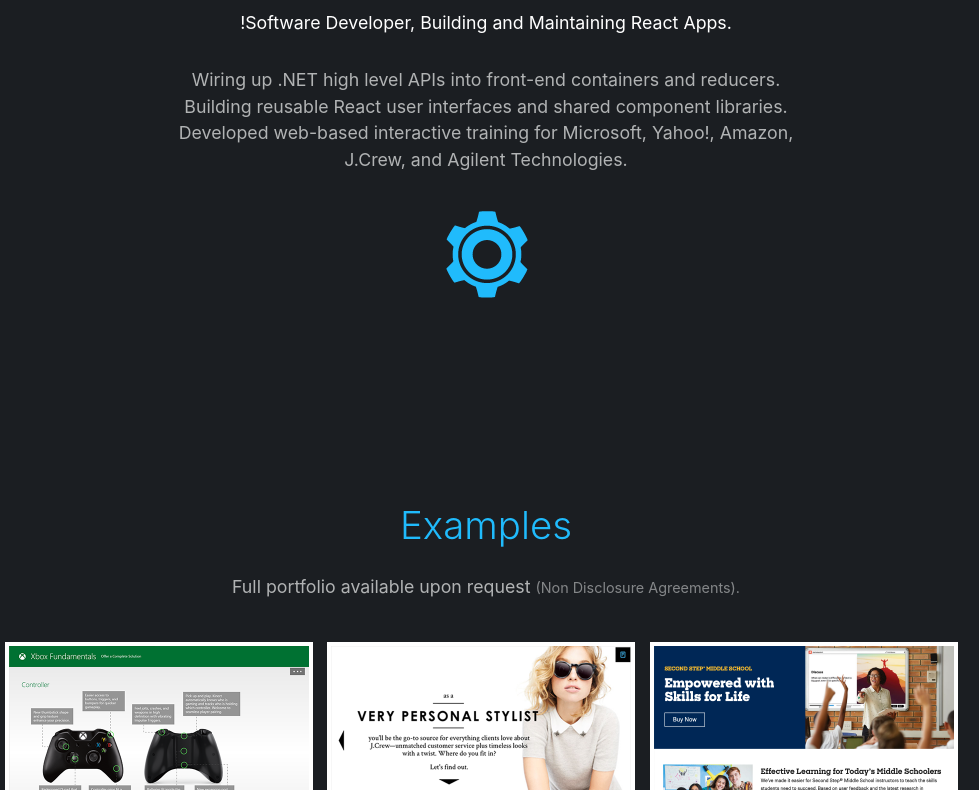
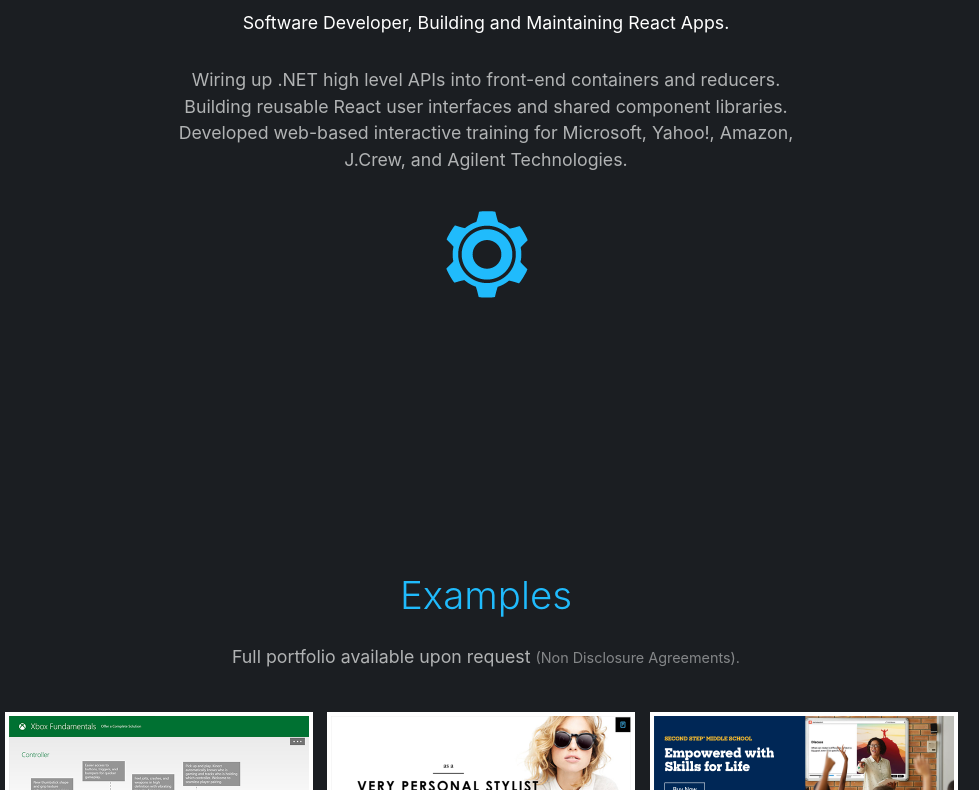
Before and after one commit to punchjay/denova-home, a plain HTML site: page index.html in a window 1280 px wide. Shown: the part 208-998 px from the top of the page, without its empty margins (154-1133 px from the left). Drawn offline with nearby package versions, Linux system fonts and the light colour scheme.

Commit message:
design updates03

```diff
--- a/global/global.less
+++ b/global/global.less
@@ -108,7 +108,7 @@
   background: @dark-gray;
   color: @text-gray;
   text-align: center;
-  padding: 150px 0 50px;
+  padding: 150px 0 120px;
   overflow: hidden;
   position: relative;
   white-space: normal;
--- a/index.html
+++ b/index.html
@@ -34,7 +34,7 @@
         <article id="bt-one-anchor" class="section01">
             <div class="container">
                 <h1 class="b-slide">Hello, I'm a...</h1>
-                <p class="slide-in-right lead-in">!Software Developer, Building and Maintaining React&nbsp;Apps.</p>
+                <p class="slide-in-right lead-in">Software Developer, Building and Maintaining React&nbsp;Apps.</p>
                 <p class="slide-in-right">Wiring up .NET high level APIs into front-end containers and reducers. Building reusable React user interfaces and shared component libraries. Developed web-based interactive training for Microsoft, Yahoo!, Amazon, J.Crew, and&nbsp;Agilent&nbsp;Technologies.</p>
                 <img class="fade-in" src="media/gear.png" width="100" />
             </div>
```
Also changed, not shown: global/global.css.
